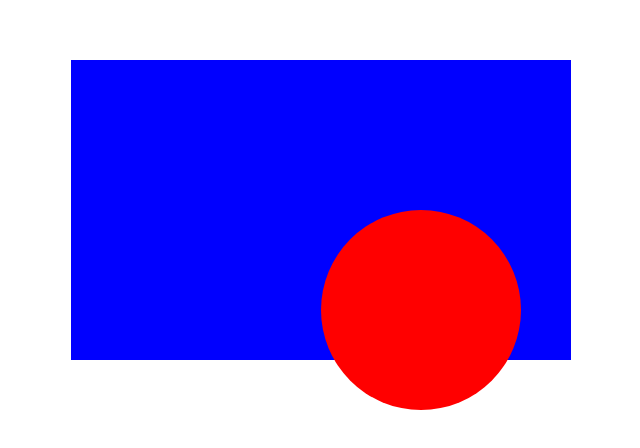
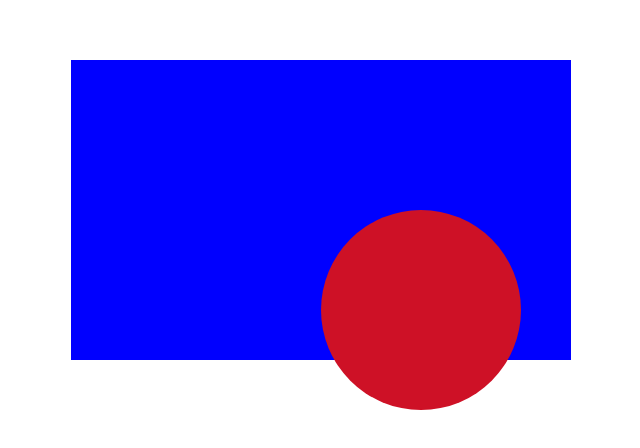
Before and after one commit to SameerAhmed-2803/2023_WebDev_BootCamp, a plain HTML site: page 7.2 CSS Positioning/index.html in a window 1280 px wide. Shown: the part 148-596 px from the top of the page, without its empty margins (137-777 px from the left). Drawn offline with Linux system fonts and the light colour scheme.

Commit message:
Fixed coloring

```diff
--- a/7.2 CSS Positioning/index.html
+++ b/7.2 CSS Positioning/index.html
@@ -8,7 +8,7 @@
     .red-circle{
       width: 200px;
       height: 200px;
-      background-color: #ff0000;
+      background-color: #ce1126;
       border-radius: 50%;
       position: absolute;
       top: 150px;
```
